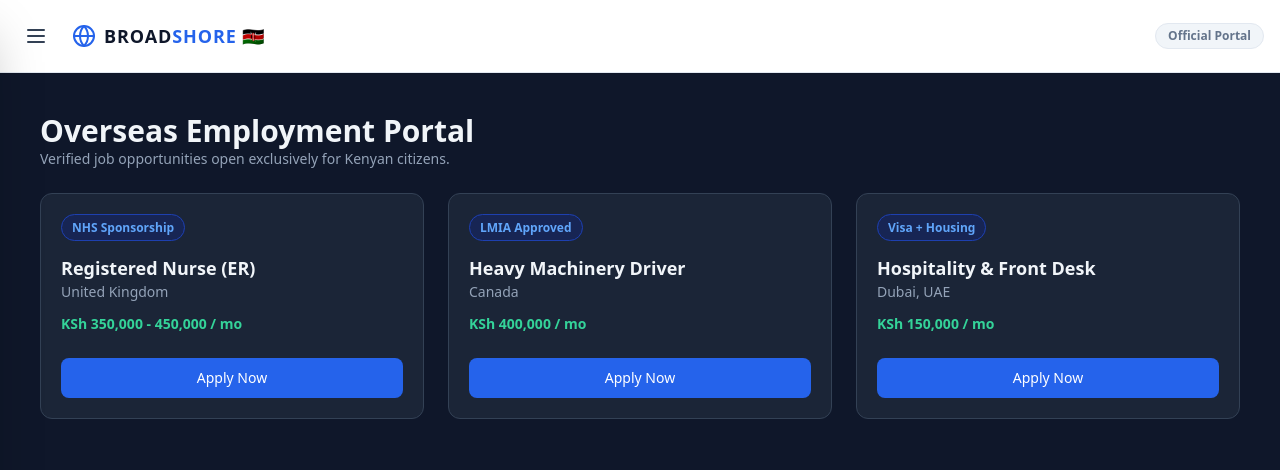
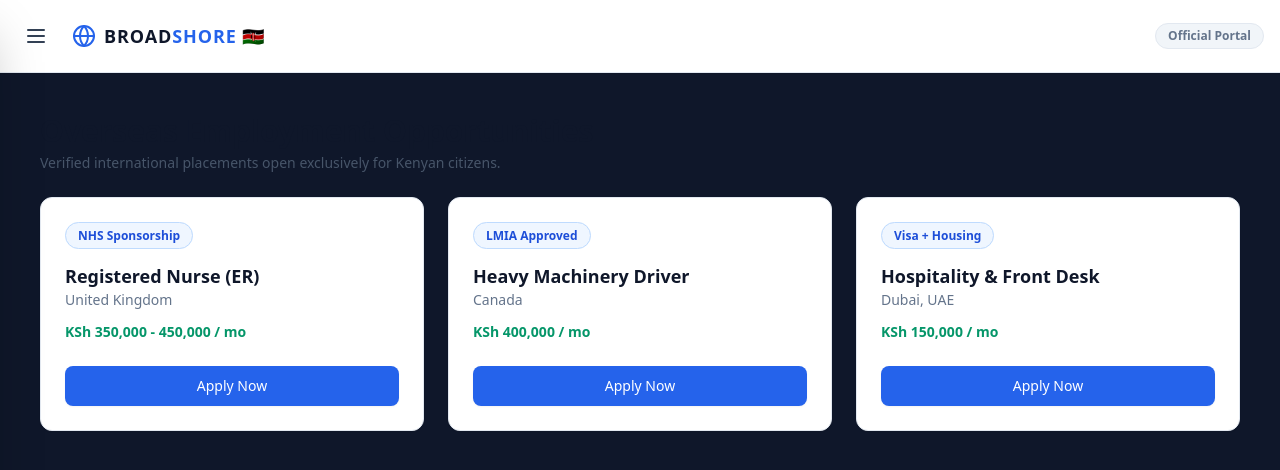
Before and after one commit to protichenoch1/broadshoree, a Next.js app: page /dashboard in a window 1280 px wide. Shown: the top 470 px of the page. Built offline with nearby package versions, Linux system fonts and the light colour scheme.

Commit message:
Update job listing styles and headings

```diff
--- a/app/dashboard/page.js
+++ b/app/dashboard/page.js
@@ -12,22 +12,22 @@ export default function DashboardPage() {
   return (
     <div className="space-y-6">
       <div>
-        <h1 className="text-2xl md:text-3xl font-bold text-slate-100">Overseas Employment Portal</h1>
-        <p className="text-slate-400 text-sm">Verified job opportunities open exclusively for Kenyan citizens.</p>
+        <h1 className="text-2xl md:text-3xl font-bold text-slate-900">Overseas Employment Opportunities</h1>
+        <p className="text-slate-600 text-sm mt-1">Verified international placements open exclusively for Kenyan citizens.</p>
       </div>
 
       <div className="grid grid-cols-1 md:grid-cols-2 lg:grid-cols-3 gap-6">
         {jobs.map((job) => (
-          <div key={job.id} className="bg-slate-800/80 border border-slate-700 p-5 rounded-xl flex flex-col justify-between">
+          <div key={job.id} className="bg-white border border-slate-200 p-6 rounded-xl flex flex-col justify-between shadow-sm hover:shadow-md transition">
             <div>
-              <span className="text-xs font-semibold bg-blue-950 text-blue-400 border border-blue-800 px-2.5 py-1 rounded-full">{job.tag}</span>
-              <h2 className="text-lg font-bold mt-4 text-slate-100">{job.title}</h2>
-              <p className="text-slate-400 text-sm">{job.country}</p>
-              <p className="text-emerald-400 font-semibold mt-3 text-sm">{job.salary}</p>
+              <span className="text-xs font-semibold bg-blue-50 text-blue-700 border border-blue-200 px-3 py-1 rounded-full">{job.tag}</span>
+              <h2 className="text-lg font-bold mt-4 text-slate-900">{job.title}</h2>
+              <p className="text-slate-500 text-sm font-medium">{job.country}</p>
+              <p className="text-emerald-600 font-bold mt-3 text-sm">{job.salary}</p>
             </div>
             <Link
               href={`/apply?job=${encodeURIComponent(job.title)}`}
-              className="mt-6 w-full bg-blue-600 hover:bg-blue-500 text-white text-center py-2.5 rounded-lg font-medium text-sm transition block"
+              className="mt-6 w-full bg-blue-600 hover:bg-blue-700 text-white text-center py-2.5 rounded-lg font-medium text-sm transition block shadow-sm"
             >
               Apply Now
             </Link>
```
